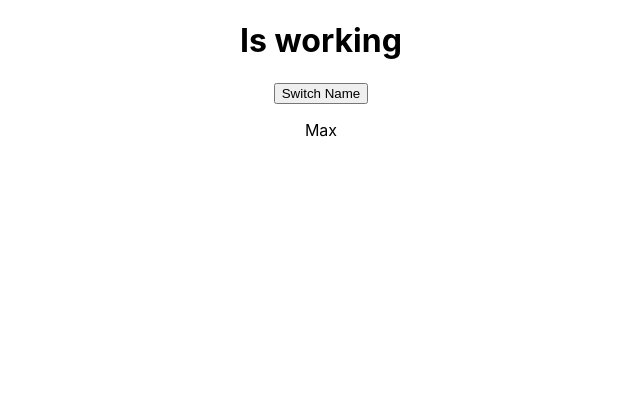
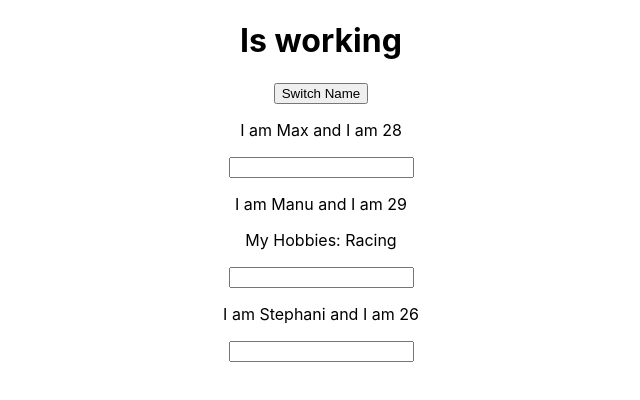
Before and after one commit to gabrielgila/hamburger-react, a React (Create React App) app: page / in a window 1280 px wide. Shown: the top 400 px of the page, without its empty margins (319-959 px from the left). Built offline with nearby package versions, Linux system fonts and the light colour scheme.

Commit message:
event value

```diff
--- a/src/App.js
+++ b/src/App.js
@@ -14,20 +14,44 @@
         }
     }
 
-    switchNameHandler = () => {
+    switchNameHandler = (newName) => {
         this.setState({
             persons: [
-                { name: 'Maximilian', age: 28}
+                { name: newName, age: 28 },
+                { name: 'Manu', age: 29 },
+                { name: 'Stephani', age: 27 }
             ]
         })
+    }
+
+    nameChangedHandler = (event) => {
+        this.setState({
+            persons: [
+                { name: 'Max', age: 28 },
+                { name: event.target.value, age: 29 },
+                { name: 'Stephani', age: 27 }
+            ]
+        })
+
     }
 
     render() {
         return (
             <div className="App">
                 <h1>Is working</h1>
-                <button onClick={this.switchNameHandler}>Switch Name</button>
-                <Person name={this.state.persons[0].name} />
+                <button onClick={() => this.switchNameHandler('Maximilian!!!')}>Switch Name</button>
+                <Person
+                    name={this.state.persons[0].name}
+                    age={this.state.persons[0].age} />
+                <Person
+                    name={this.state.persons[1].name}
+                    age={this.state.persons[1].age}
+                    click={this.switchNameHandler.bind(this, 'Max!')}
+                    changed={this.nameChangedHandler}>
+                    My Hobbies: Racing </Person>
+                <Person
+                    name={this.state.persons[2].name}
+                    age={this.state.persons[2].age} />
             </div>
         );
     }
--- a/src/Person/Person.js
+++ b/src/Person/Person.js
@@ -3,7 +3,9 @@
 const person = (props) => {
     return (
         <div>
-            <p>{props.name}</p>
+            <p onClick={props.click}>I am {props.name} and I am {props.age}</p>
+            <p>{props.children}</p>
+            <input type="text" onChange={props.changed}/>
         </div>
     )
 };
```
